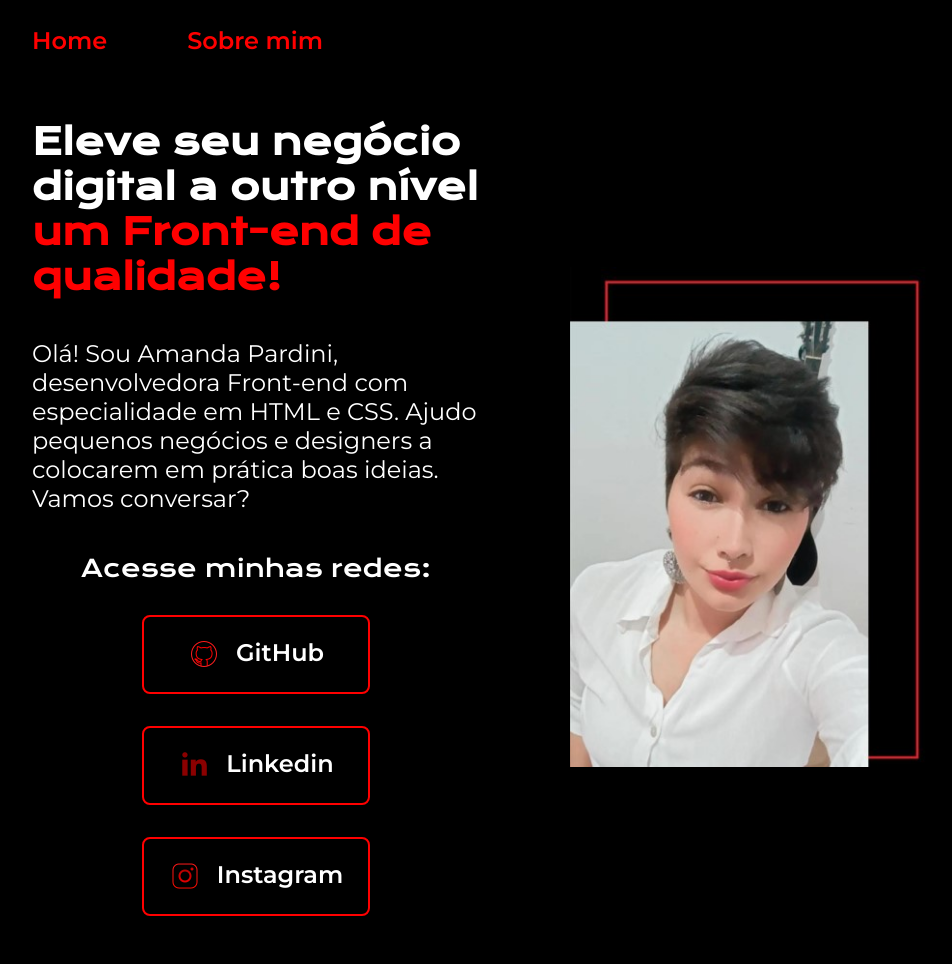
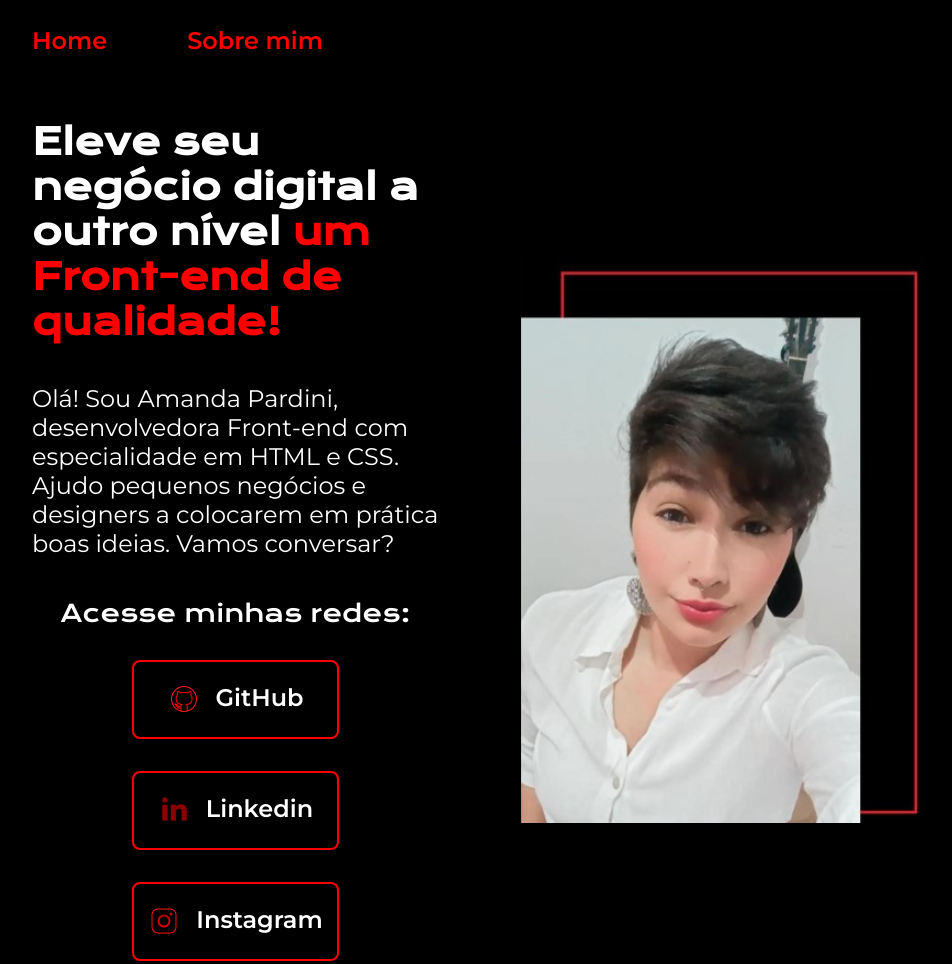
Before and after one commit to AmandaPardini/portfolio, a plain HTML site: page index.html in a window 1280 px wide. Shown: the top 964 px of the page, without its empty margins (160-1112 px from the left). Drawn offline with nearby package versions, Linux system fonts and the light colour scheme.

Commit message:
Update style.css

```diff
--- a/styles/style.css
+++ b/styles/style.css
@@ -89,7 +89,7 @@ body {
     background-color: var(--cor-hover);
 }
 .apresentacao__imagem {
-    width: 40%;
+    width: 50%;
 }
 .rodape {
     color: var(--cor-primaria);
```
